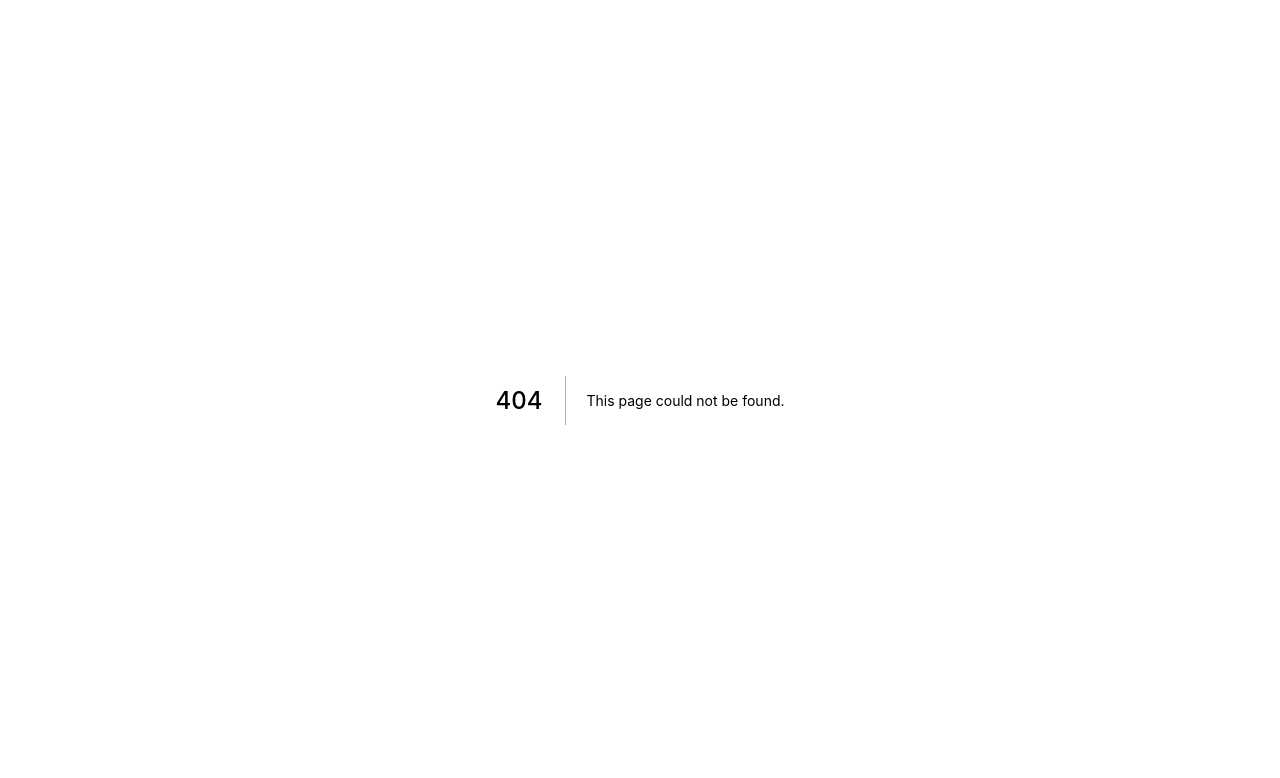
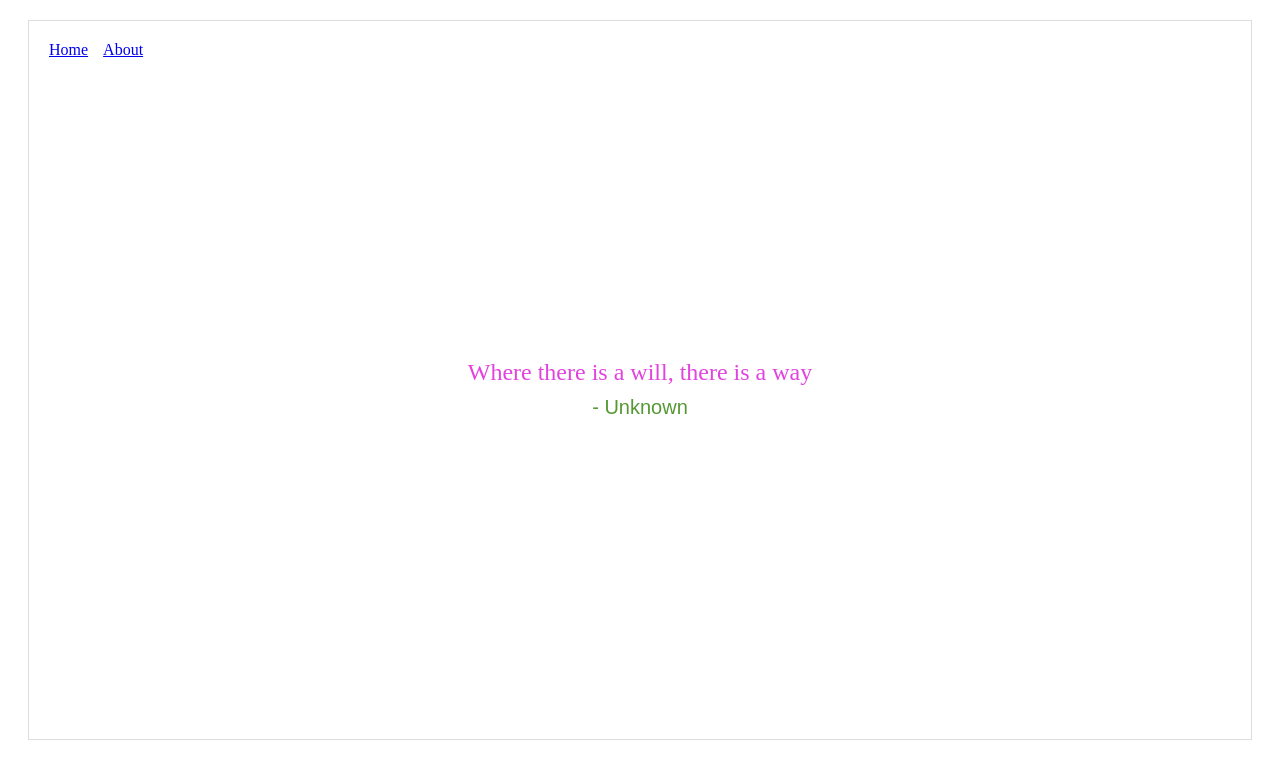
Before and after one commit to tyahha/hello-next, a Next.js app: page /quotes in a window 1280 px wide. Before the commit this address had no page. Shown: the top 778 px of the page. Built offline with nearby package versions, Linux system fonts and the light colour scheme.

Commit message:
add api routing

```diff
--- a/package.json
+++ b/package.json
@@ -17,6 +17,7 @@
     "next": "^9.3.4",
     "react": "^16.13.1",
     "react-dom": "^16.13.1",
-    "react-markdown": "^4.3.1"
+    "react-markdown": "^4.3.1",
+    "swr": "^0.2.0"
   }
 }
--- /dev/null
+++ b/pages/api/randomQuote.js
@@ -0,0 +1,14 @@
+import allQuotes from "../../quotes.json"
+
+export default (req, res) => {
+  const { author } = req.query;
+  let quotes = allQuotes;
+  if (author) {
+    quotes = quotes.filter(quote => quote.author.toLowerCase().includes(author.toLowerCase()));
+  }
+  if (!quotes.length) {
+    quotes = allQuotes.filter(quote => quote.author.toLowerCase() === "unknown");
+  }
+  const quote = quotes[Math.floor(Math.random() * quotes.length)];
+  res.status(200).json(quote);
+};
--- /dev/null
+++ b/pages/quotes.js
@@ -0,0 +1,48 @@
+import useSWR from "swr";
+import { useRouter } from "next/router";
+import Layout from "../components/MyLayout";
+
+function fetcher(url) {
+  return fetch(url).then(r => r.json());
+}
+
+export default function Quotes() {
+  const { query } = useRouter();
+  const { data, error } = useSWR(
+    `/api/randomQuote${query.author ? "?author=" + query.author : ""}`,
+    fetcher
+  );
+  const author = data?.author;
+  let quote = data?.quote;
+
+  if (!data) quote = "Loading...";
+  if (error) quote = "Failed to fetch the quote.";
+
+  return (
+    <Layout>
+      <main className="center">
+        <div className="quote">{quote}</div>
+        {author && <span className="author">- {author}</span>}
+        <style jsx>{`
+        main {
+          width: 90%;
+          max-width: 900px;
+          margin: 300px auto;
+          text-align: center;
+        }
+        .quote {
+          font-family: cursive;
+          color: #e243de;
+          font-size: 24px;
+          padding-bottom: 10px;
+        }
+        .author {
+          font-family: sans-serif;
+          color: #559834;
+          font-size: 20px;
+        }
+      `}</style>
+      </main>
+    </Layout>
+  );
+}
--- /dev/null
+++ b/quotes.json
@@ -0,0 +1,22 @@
+[
+  {
+    "quote": "Write tests, not too many, mostly integration",
+    "author": "Guillermo Rauch"
+  },
+  {
+    "quote": "The future is serverless",
+    "author": "Guillermo Rauch"
+  },
+  {
+    "quote": "Where there is a will, there is a way",
+    "author": "Unknown"
+  },
+  {
+    "quote": "You Learn More From Failure Than From Success. Don’t Let It Stop You. Failure Builds Character.",
+    "author": "Unknown"
+  },
+  {
+    "quote": "Every passing moment, we are nearing death and a new Javascript framework",
+    "author": "Amandeep Singh"
+  }
+]
```
Also changed, not shown: pages/index.js (+13 -8 lines), 1 other file (tests, documents, lock files or other folders).
